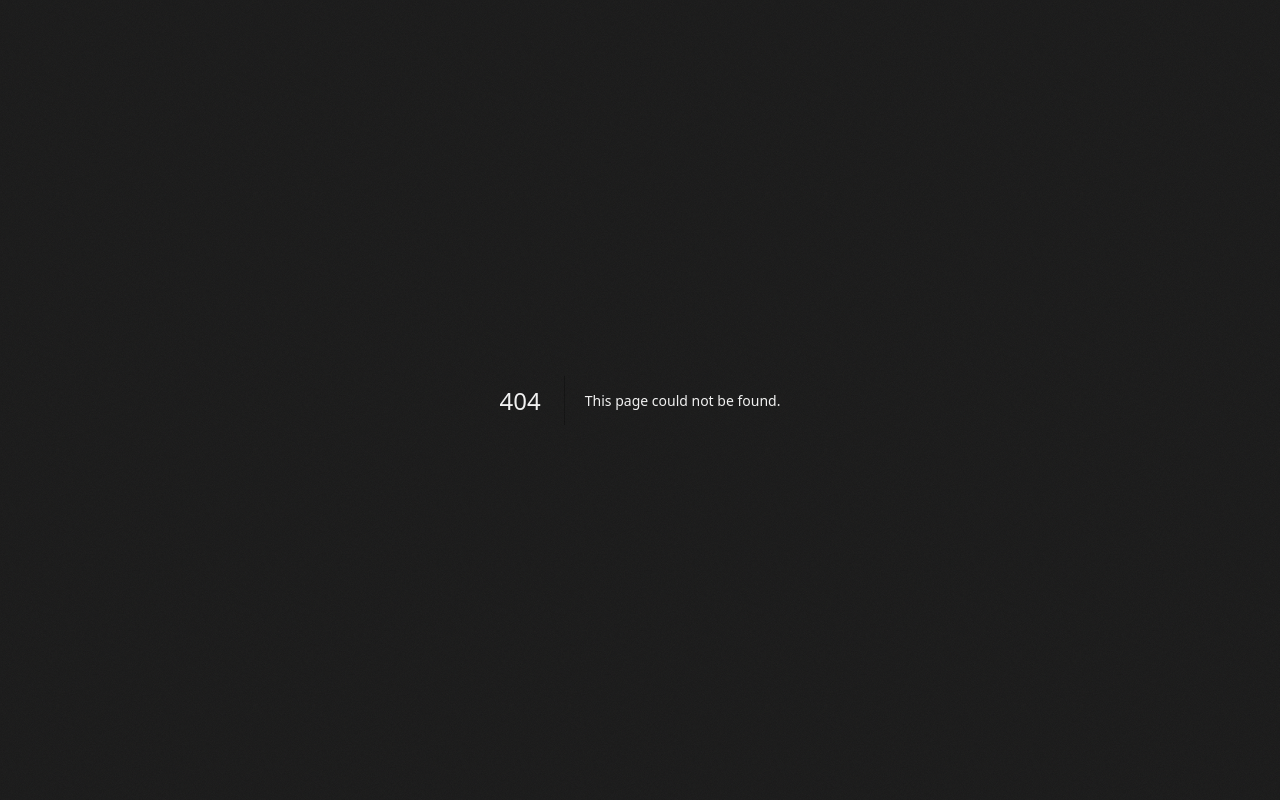
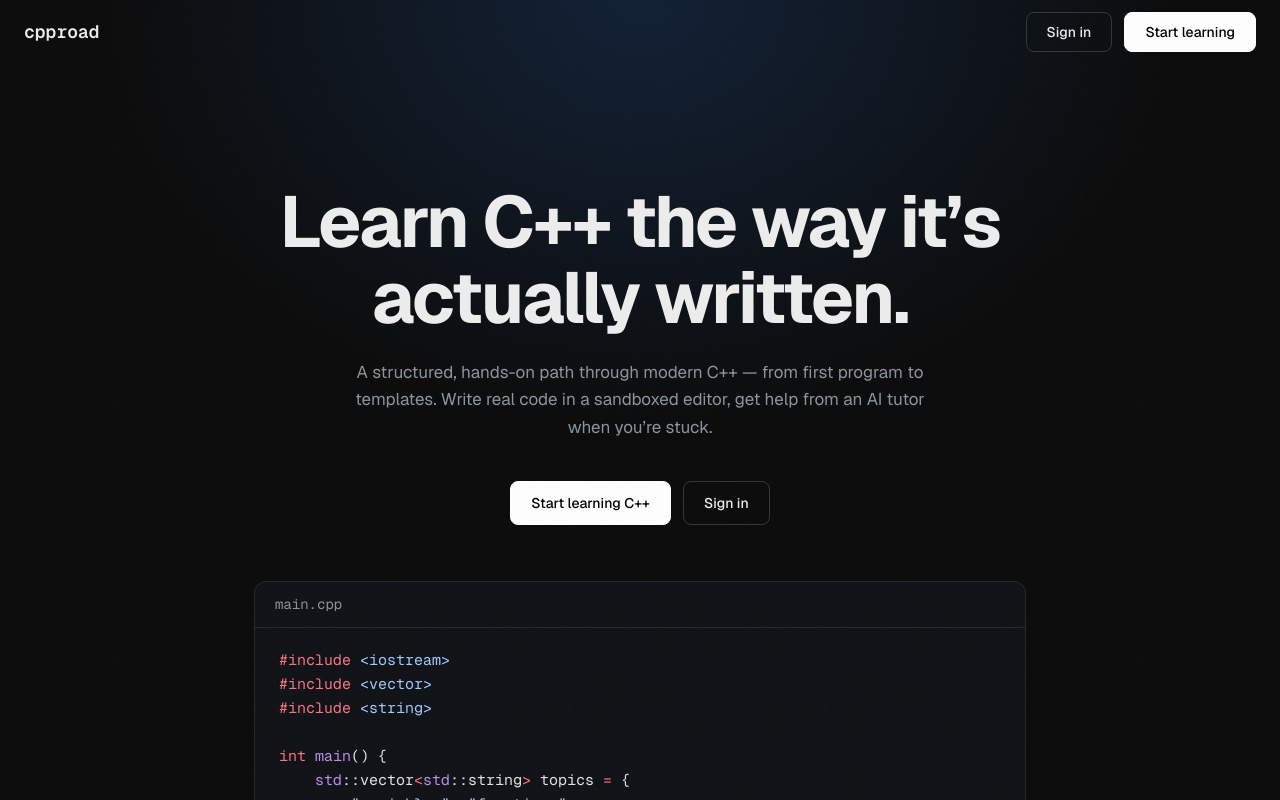
Before and after one commit to 1RaghavM/cpp-course, a Next.js app: page / in a window 1280 px wide. Before the commit this address had no page. Shown: the top 800 px of the page. Built offline with nearby package versions, Linux system fonts and the light colour scheme.

Commit message:
feat: assemble homepage from all sections

```diff
--- /dev/null
+++ b/app/(marketing)/page.tsx
@@ -0,0 +1,21 @@
+import { Nav } from "./components/Nav";
+import { Hero } from "./components/Hero";
+import { Features } from "./components/Features";
+import { CurriculumTabs } from "./components/CurriculumTabs";
+import { FinalCTA } from "./components/FinalCTA";
+import { Footer } from "./components/Footer";
+
+export default function HomePage() {
+  return (
+    <>
+      <Nav />
+      <main>
+        <Hero />
+        <Features />
+        <CurriculumTabs />
+        <FinalCTA />
+      </main>
+      <Footer />
+    </>
+  );
+}
```
